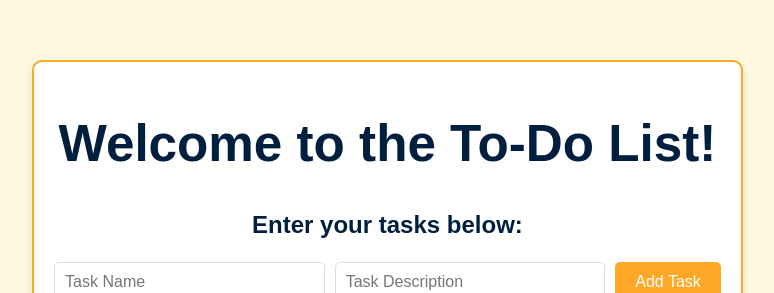
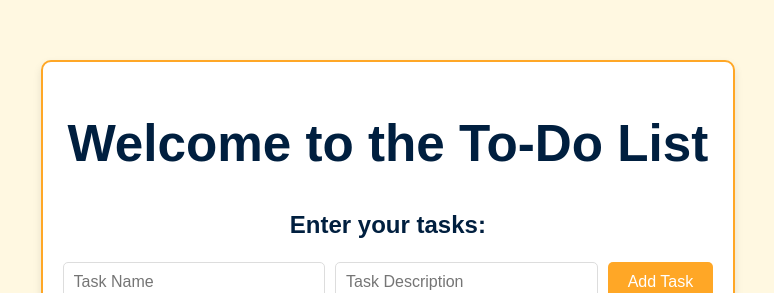
Before and after one commit to ashleyglenn0/todolistreact, a React (Vite) app: page / in a window 1280 px wide. Shown: the part 153-446 px from the top of the page, without its empty margins (257-1031 px from the left). Built offline with nearby package versions, Linux system fonts and the light colour scheme; no server answers.

Commit message:
build testing

```diff
--- a/src/TodoList.jsx
+++ b/src/TodoList.jsx
@@ -73,8 +73,8 @@ const TodoList = () => {
 
   return (
     <div className="container">
-      <h1>Welcome to the To-Do List!</h1>
-      <h2>Enter your tasks below: </h2>
+      <h1>Welcome to the To-Do List</h1>
+      <h2>Enter your tasks: </h2>
       <form onSubmit={handleAddTask} className="task-form">
         <input
           type="text"
```
